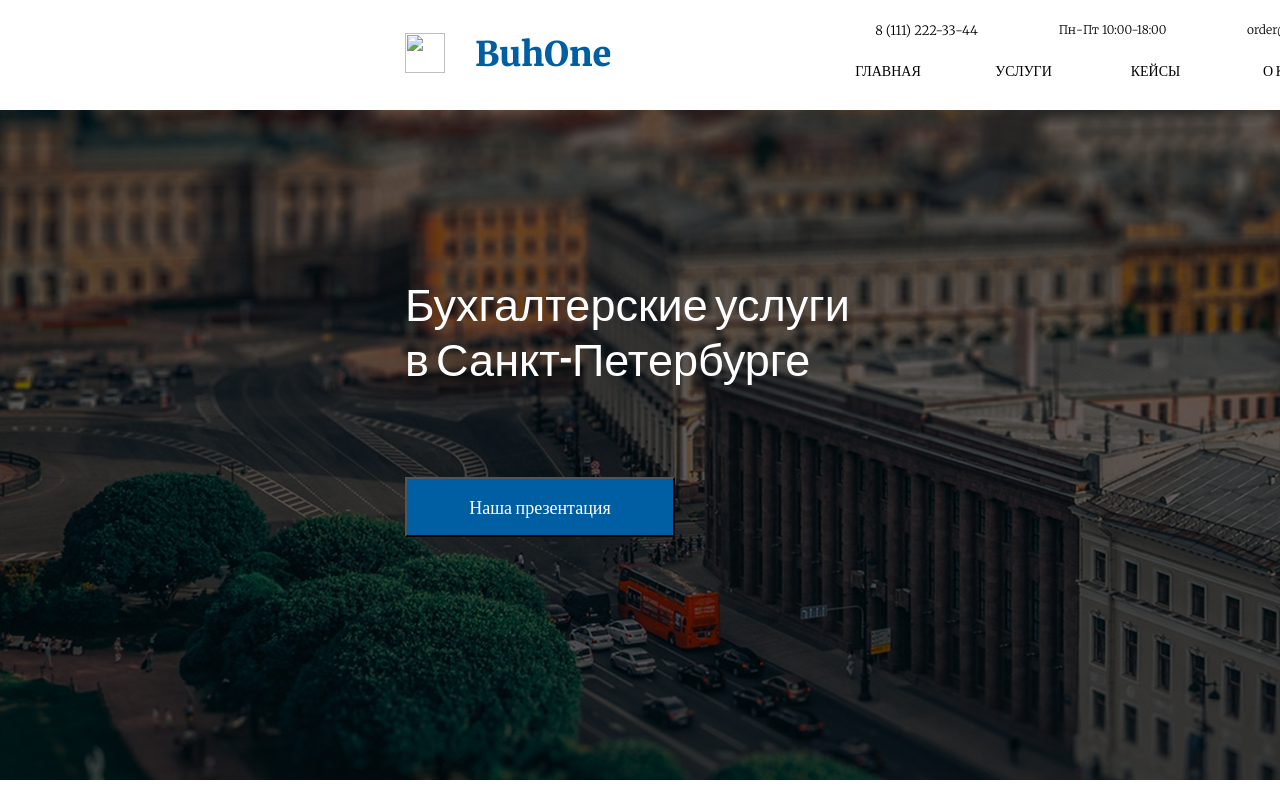
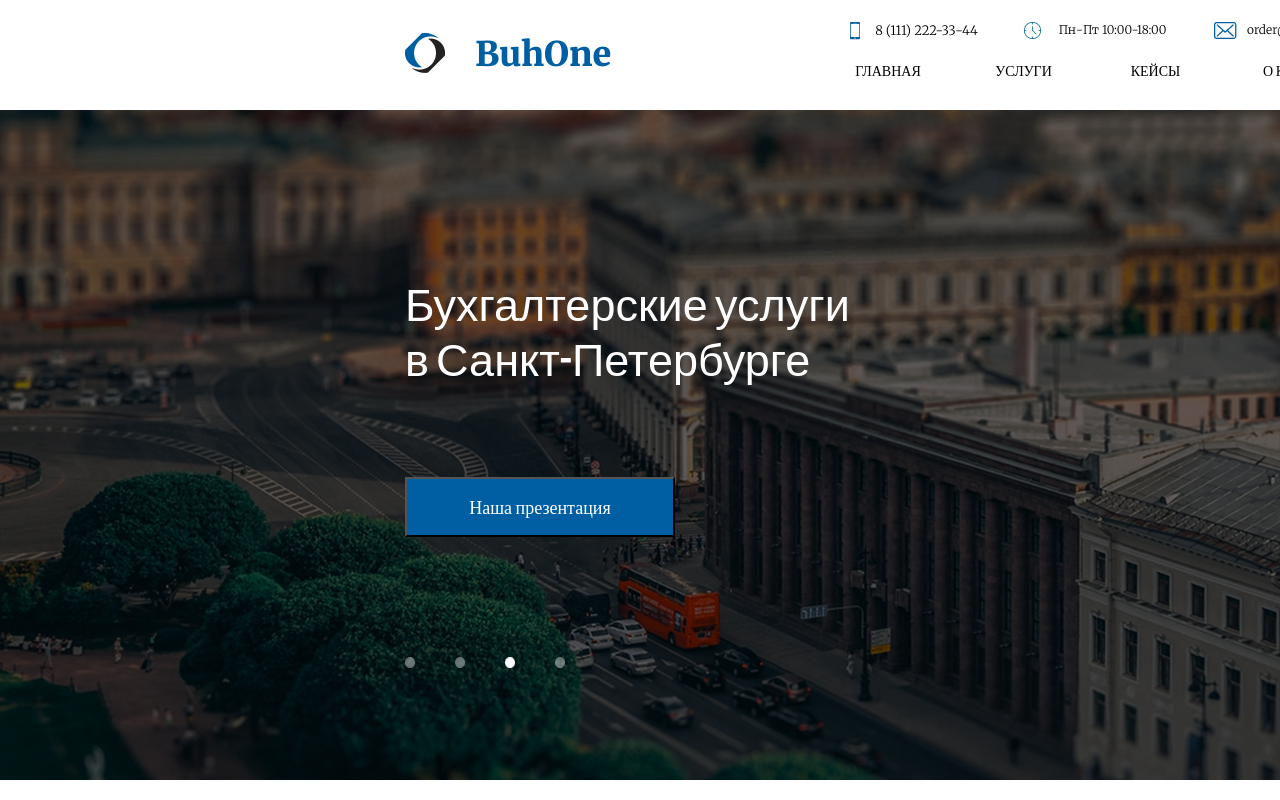
Before and after one commit to Quar4ezz/New1, a plain HTML site: page index.html in a window 1280 px wide. Shown: the top 800 px of the page. Drawn offline with Linux system fonts and the light colour scheme.

Commit message:
Update index.html

```diff
--- a/index.html
+++ b/index.html
@@ -4,7 +4,7 @@
     <link rel="stylesheet" href="index.css">
     <meta charset="UTF-8">
     <meta name="viewport" content="width=device-width, initial-scale=1.0">
-    <link rel = "shortcut icon" href = ".Картинки/logo.png">
+    <link rel = "shortcut icon" href = "./Картинки/logo.png">
     <title>Бухгалтерские услуги в Санкт-Петербурге</title>
     <link rel="preconnect" href="https://fonts.googleapis.com">
     <link rel="preconnect" href="https://fonts.gstatic.com" crossorigin>
@@ -15,23 +15,23 @@
 <body>
     <header>
         <nav class="container">
-            <img class="png_logo" src=".Картинки/logo.png">
+            <img class="png_logo" src="./Картинки/logo.png">
             <div class="name">BuhOne</div>
             <div id="info_line">
                 <div class="info_1">
-                    <img src=".Картинки/Group.png" class="png_phone">
+                    <img src="./Картинки/Group.png" class="png_phone">
                     <div class="phone">8 (111) 222-33-44</div>
                 </div>
                 <div class="info_2">
-                    <img src=".Картинки/Frame.png" class="png_clock">
+                    <img src="./Картинки/Frame.png" class="png_clock">
                     <div class="clock">Пн-Пт 10:00-18:00</div>
                 </div>
                 <div class="info_3">
-                    <img src=".Картинки/Frame (1).png" class="png_mail">
+                    <img src="./Картинки/Frame (1).png" class="png_mail">
                     <div class="mail">order@buhone.ru</div>
                 </div>
                 <div class="info_4">
-                    <img src=".Картинки/placeholder.png" class="png_geolocation">
+                    <img src="./Картинки/placeholder.png" class="png_geolocation">
                     <div class="geolocation">Невский пр. 130</div>
                 </div>
             </div>
@@ -49,9 +49,9 @@
         <button class="but_1">
             <div class="text_2">Наша презентация</div>
         </button>
-        <img src=".Картинки/slider__controls.png" class="png_spots">
-        <img src=".Картинки/slider__button-prev.png" class="png_arrow_prev">
-        <img src=".Картинки/slider__button-next.png" class="png_arrow_next">
+        <img src="./Картинки/slider__controls.png" class="png_spots">
+        <img src="./Картинки/slider__button-prev.png" class="png_arrow_prev">
+        <img src="./Картинки/slider__button-next.png" class="png_arrow_next">
     </div>
 </body>
 
```
